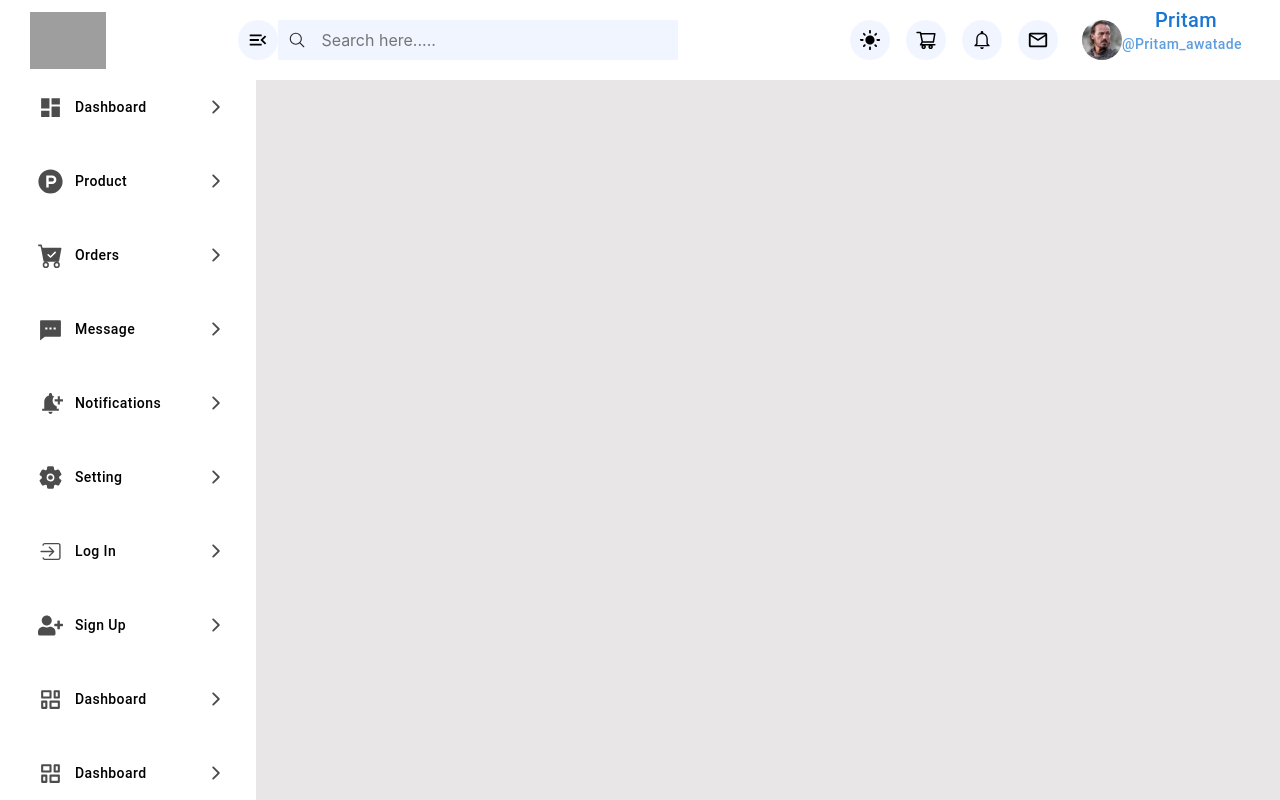
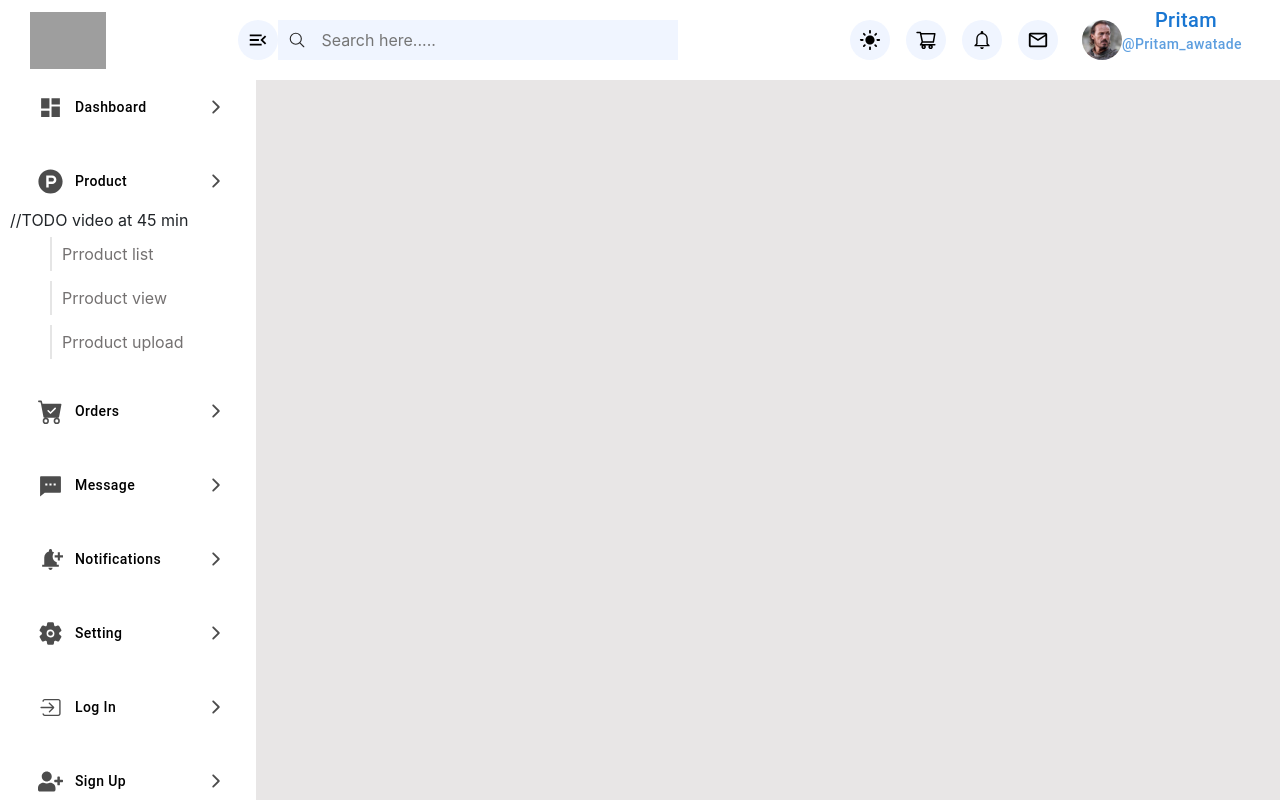
Before and after one commit to Pritamawatade/SELLFY_MERN, a React (Create React App) app in the folder admin/: page / in a window 1280 px wide. Built offline with nearby package versions, Linux system fonts and the light colour scheme; grey boxes are pictures that could not be loaded; a web font is replaced by a local one.

Commit message:
start from 45 min

```diff
--- a/admin/src/App.css
+++ b/admin/src/App.css
@@ -198,3 +198,24 @@ header button.rounded-circle svg{
 .main .sideWrapper .sidebar ul li button .icon{ width: 30px; height: 30px; display: flex; align-items: center; justify-content: center; margin-left:10px; margin-right:10px;}
 .main .sideWrapper .sidebar ul li button .icon svg{ font-size: 25px;}
 .main .sideWrapper .sidebar ul li button .arrow { width: 30px; height: 30px; display: flex; align-items: center; justify-content: center; margin-left:auto;}
+
+
+
+.main .sideWrapper .sidebar ul li  ul li{
+  list-style: none;
+  padding-left: 40px;
+
+
+}
+
+
+.main .sideWrapper .sidebar ul li ul li a{ border-bottom: 0px !important; text-decoration: none; color: #747171; font-size: 16px; padding: 7px 10px; border-left: 2px solid rgba(0, 0, 0, 0.1); transition: all 0.1s ease-in-out;}
+
+.main .sideWrapper .sidebar ul li ul li a:hover{
+  color: #002aff;
+  transition: all 0.1s ease-in-out;
+  border-left: 2px solid rgb(6, 93, 255);
+}
+
+.main .sideWrapper .sidebar ul li .submenuWrapper .collapse{ height: 0px; }
+.main .sideWrapper .sidebar ul li .submenuWrapper .collapsed{ height: auto; }
--- a/admin/src/component/Sidebar/index.js
+++ b/admin/src/component/Sidebar/index.js
@@ -12,9 +12,14 @@ import Button from "@mui/material/Button";
 import { Link } from "react-router-dom";
 import { FaProductHunt } from "react-icons/fa";
 import { MdDashboard } from "react-icons/md";
-
+import { useState } from "react";
 
 const Sidebar = () => {
+  const [activeTab, setActiveTab] = useState(0);
+
+  const isOpenSubMenu = (index) => {
+    setActiveTab(index);
+  };
   return (
     <div className="sidebar" id="sidebar1">
       <ul>
@@ -32,8 +37,10 @@ const Sidebar = () => {
           </Link>
         </li>
         <li>
-          <Link to="/">
-            <Button className="dashboard w-100">
+          <Button
+            className={`w-100 ${activeTab === 1 ? "active" : ""}`}
+            onClick={() => isOpenSubMenu(1)}
+          >
             <span className="icon">
               <FaProductHunt />
             </span>
@@ -42,7 +49,25 @@ const Sidebar = () => {
               <IoIosArrowForward />
             </span>
           </Button>
-          </Link>
+          <div
+            className={`submenuWrapper ${
+              activeTab === 1 ? "collapse" : "colapsed"
+            }`}
+          >
+
+            //TODO video at 45 min
+            <ul className="submenu">
+              <li>
+                <Link to="/">Prroduct list</Link>
+              </li>
+              <li>
+                <Link to="/">Prroduct view</Link>
+              </li>
+              <li>
+                <Link to="/">Prroduct upload</Link>
+              </li>
+            </ul>
+          </div>
         </li>
         <li>
           <Link to="/">
```
Lines whose indentation alone changed are shown as unchanged.
